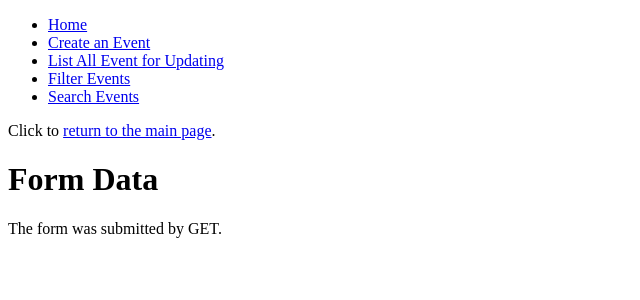
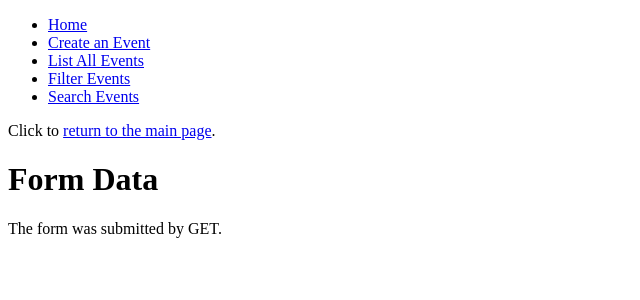
Before and after one commit to jje009wells/WEevent, a Flask app: page /formecho/ in a window 1280 px wide. Shown: the top 300 px of the page, without its empty margins (0-640 px from the left). Run offline with Flask 3, Linux system fonts and the light colour scheme; parts of the project's set-up code (start-up, migrations or seed data) failed here and were passed over.

Commit message:
Update base.html

```diff
--- a/templates/base.html
+++ b/templates/base.html
@@ -25,11 +25,11 @@
 {% block nav %}
 <nav>
   <ul>
-    <li><a href="{{('index')}}">Home</a >
-    <li><a href="{{url_for('create_event')}}">Create an Event</a >
-    <li><a href="{{url_for('all_events')}}">List All Event for Updating</a >
-    <li><a href="{{url_for('see_events')}}">Filter Events</a >
-    <li><a href="{{url_for('search_events')}}">Search Events</a >
+    <li><a href="{{ url_for('index') }}">Home</a></li>
+    <li><a href="{{ url_for('create_event') }}">Create an Event</a></li>
+    <li><a href="{{ url_for('all_events') }}">List All Events</a></li>
+    <li><a href="{{ url_for('see_events') }}">Filter Events</a></li>
+    <li><a href="{{ url_for('search_events') }}">Search Events</a></li>
   </ul>
 </nav>
 {% endblock %}
```
